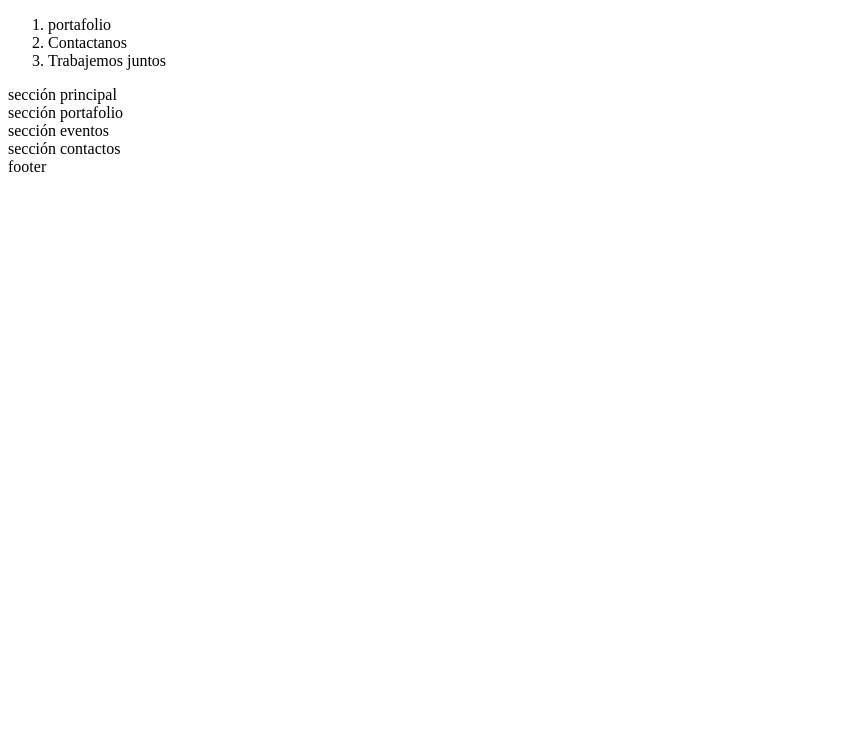
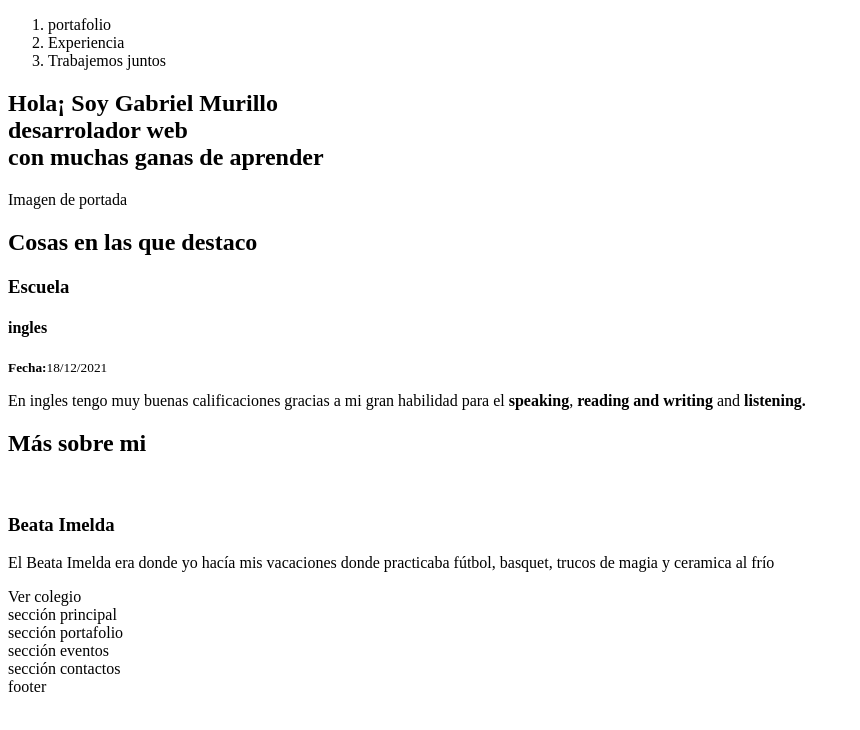
Before and after one commit to gabrielelcrack/gabrielelcrack.github.io, a plain HTML site: page index.html in a window 1280 px wide. Shown: the whole page, without its empty margins (0-860 px from the left). Drawn offline with Linux system fonts and the light colour scheme.

Commit message:
Termine todo la estructura html por completo

```diff
--- a/index.html
+++ b/index.html
@@ -11,13 +11,42 @@
                     <a>portafolio</a>
                 </li>
                 <li>
-                    <a>Contactanos</a>
+                    <a>Experiencia</a>
                 </li>
                 <li>
                     <a>Trabajemos juntos</a>
                 </li>
             </ol>
         </header>
+        <section>
+            <h1>Hola¡ Soy <strong>Gabriel Murillo</strong>
+                 <br>desarrolador<strong></strong> web</strong>
+                 <br>  con muchas ganas de <strong>aprender</strong>
+            </h1>
+            <img>Imagen de portada
+            <section>
+                <h2>Cosas en las que destaco</h2>
+                <article>
+                    <h3>Escuela</h3>
+                    <h4>ingles</h4>
+                    <p><small><strong>Fecha:</strong>18/12/2021</small></p>
+                    <p>En ingles tengo muy buenas calificaciones gracias a mi gran habilidad
+                    para el <strong>speaking</strong>, <strong>reading and writing</strong>
+                    and <strong>listening.</strong></p>
+                </article>
+            </section>
+            <h2>Más sobre mi</h2>
+            <article>
+                <figure>
+                    <img>
+                </figure>
+                <h3>Beata Imelda</h3>
+                <p> El Beata Imelda era donde yo  hacía mis vacaciones donde
+                     practicaba fútbol,
+                      basquet, trucos de magia y ceramica al frío</p>
+                    <a>Ver colegio</a>
+            </article>
+            </section>
         <section>sección principal</section>
         <section>sección portafolio </section>
         <section>sección eventos</section>
```
